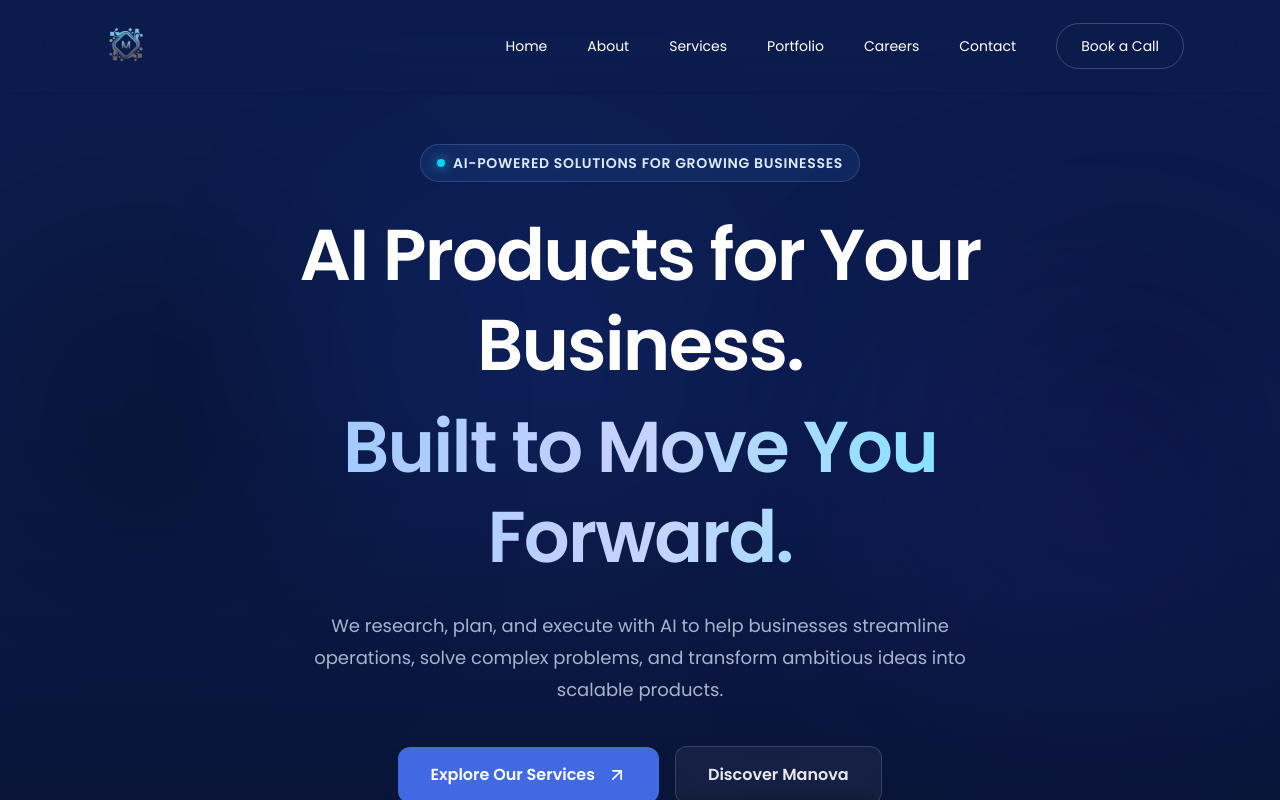
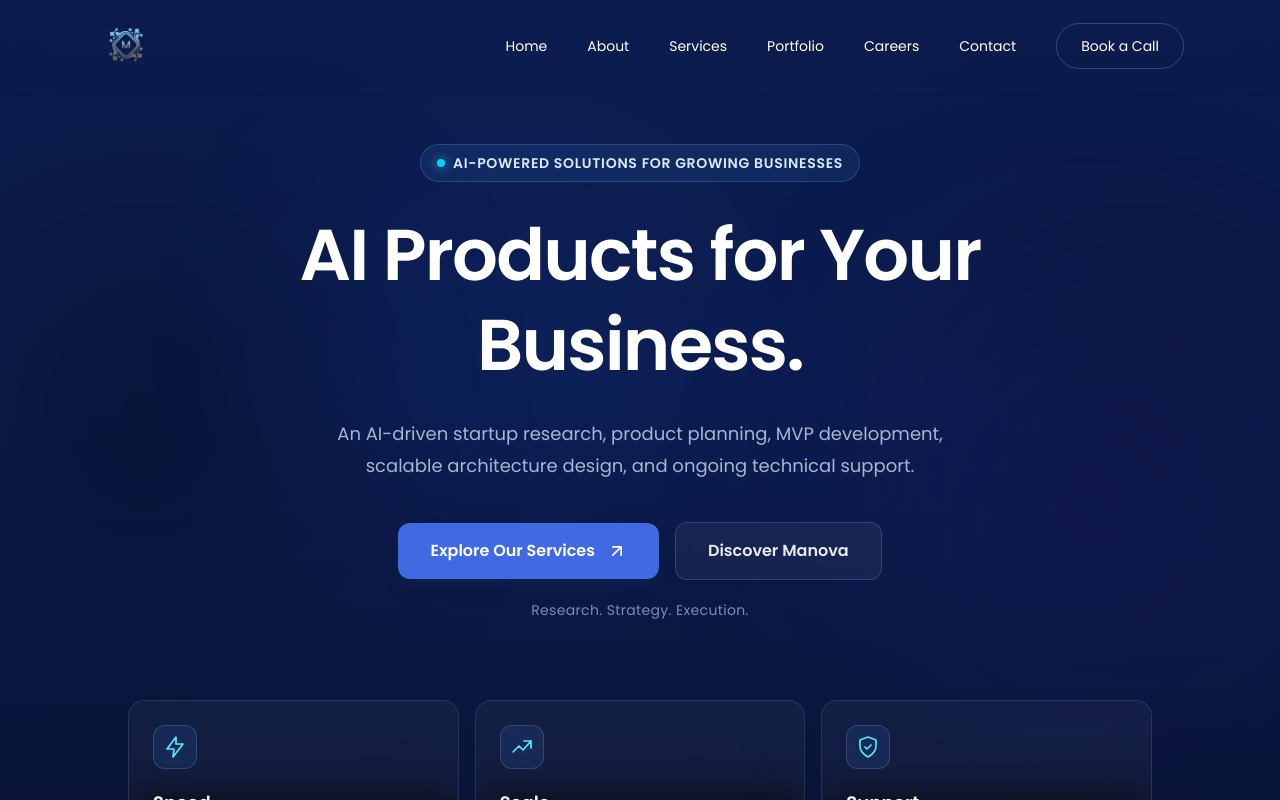
Before and after one commit to thelazybugger/v2, a React (Vite) app: page / in a window 1280 px wide. Shown: the top 800 px of the page. Built offline with nearby package versions, Linux system fonts and the light colour scheme.

Commit message:
Update hero-section.jsx

```diff
--- a/src/sections/hero-section.jsx
+++ b/src/sections/hero-section.jsx
@@ -36,9 +36,7 @@ export default function HeroSection() {
           transition={{ duration: 0.7, delay: 0.1 }}
         >
           AI Products for Your Business.
-          <span className="mt-3 block bg-gradient-to-r from-blue-300 via-indigo-200 to-cyan-300 bg-clip-text text-transparent">
-            Built to Move You Forward.
-          </span>
+
         </motion.h1>
 
         <motion.p
@@ -47,9 +45,8 @@ export default function HeroSection() {
           animate={{ y: 0, opacity: 1 }}
           transition={{ duration: 0.7, delay: 0.2 }}
         >
-          We research, plan, and execute with AI to help businesses streamline
-          operations, solve complex problems, and transform ambitious ideas into
-          scalable products.
+          An AI-driven startup research, product planning, MVP development, scalable architecture design, and ongoing technical support.
+
         </motion.p>
 
         {/* Calls to action — no embedded calendar */}
```
